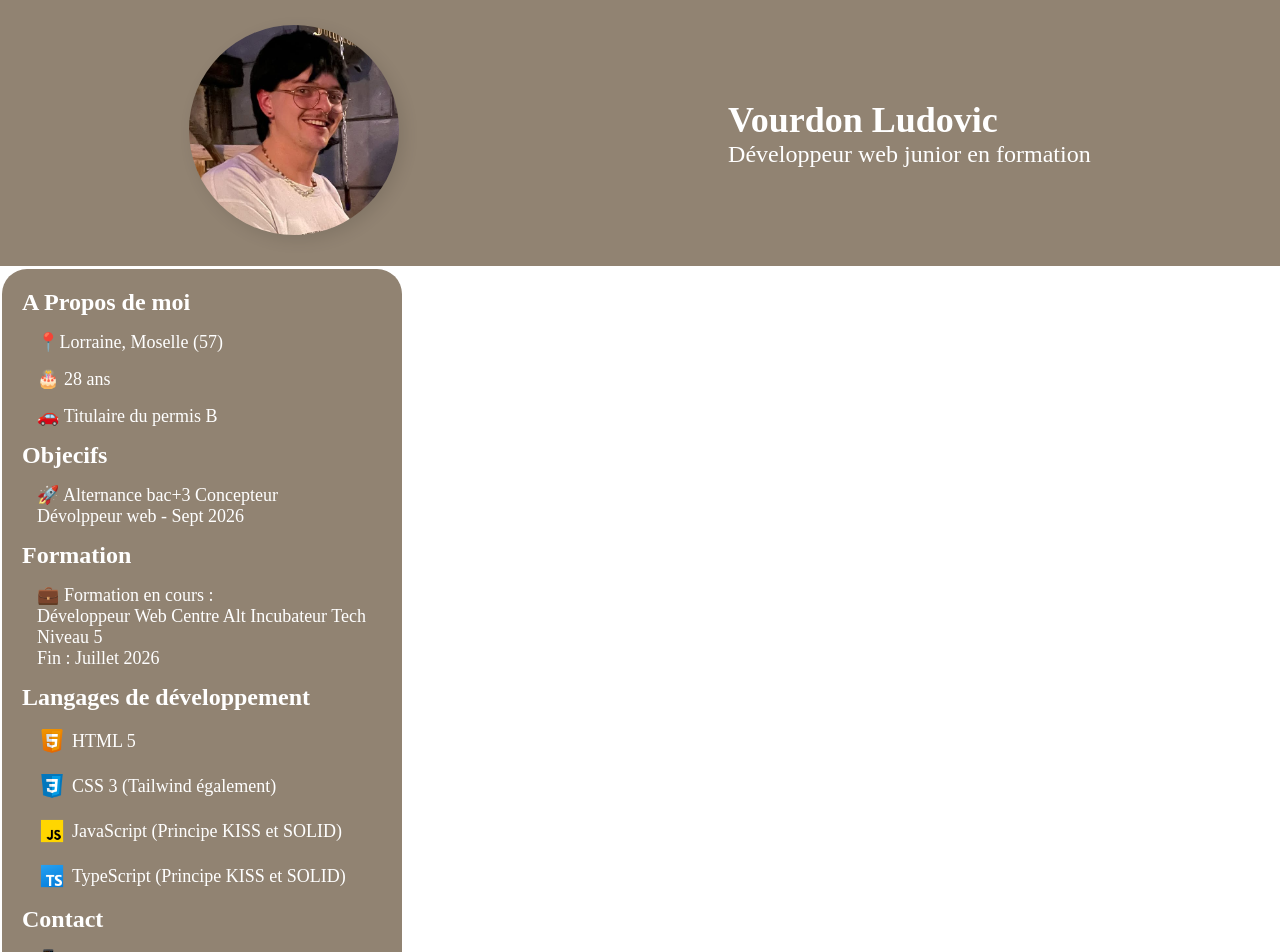
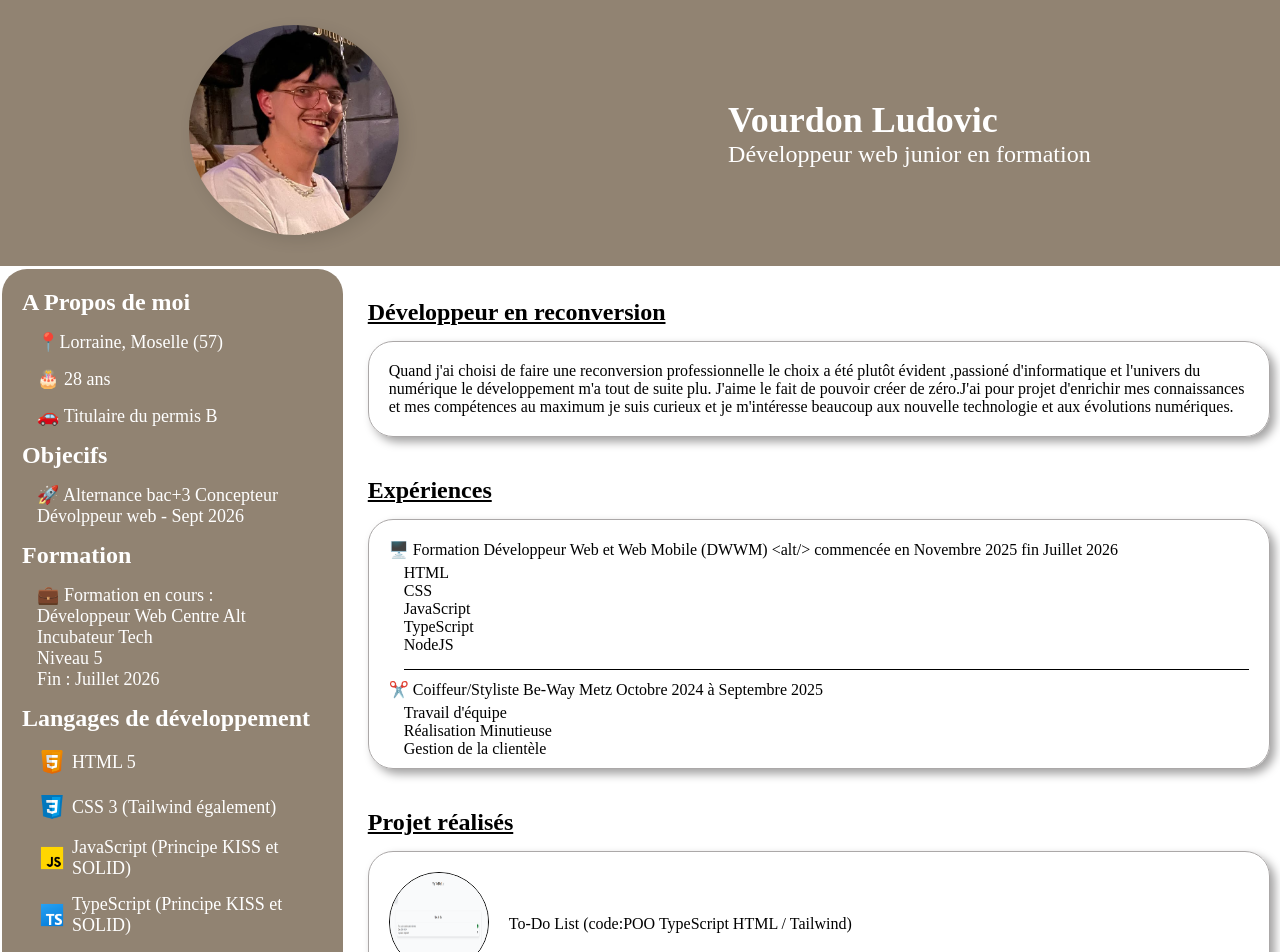
Before and after one commit to LudovicVRDN/WebCV, a React (Vite) app in the folder webCV/: page / in a window 1280 px wide. Shown: the top 952 px of the page. Built offline with nearby package versions, Linux system fonts and the light colour scheme.

Commit message:
feat main jsx and css done

```diff
--- a/webCV/src/components/App.jsx
+++ b/webCV/src/components/App.jsx
@@ -1,5 +1,6 @@
 import { useState } from "react";
 import HeaderBanner, { default as header } from "./header.jsx";
+import Main from './main.jsx'
 import "../style/App.css";
 import Aside from "./aside.jsx";
 
@@ -8,7 +9,10 @@ function App() {
     return(
         <div>
         <HeaderBanner />
+        <div className="content">
+        <Main />
         <Aside />
+        </div>
         </div>
     )
 }
--- /dev/null
+++ b/webCV/src/components/main.jsx
@@ -0,0 +1,75 @@
+import "../style/main.css";
+import todo from '../assets/todolist.png'
+
+function Main() {
+    const ecole = "<alt/>"
+  return (
+    <div className="mainSide">
+      <article className="intro">
+        <h2>Développeur en reconversion</h2>
+        <div className="block">
+          <p>
+            Quand j'ai choisi de faire une reconversion professionnelle le choix
+            a été plutôt évident ,passioné d'informatique et l'univers du
+            numérique le développement m'a tout de suite plu. J'aime le fait de
+            pouvoir créer de zéro.J'ai pour projet d'enrichir mes connaissances
+            et mes compétences au maximum je suis curieux et je m'intéresse
+            beaucoup aux nouvelle technologie et aux évolutions numériques.
+          </p>
+        </div>
+      </article>
+      <article className="experience">
+        <h2>Expériences</h2>
+        <ul className="block">
+          <li>
+            🖥️ Formation Développeur Web et Web Mobile (DWWM) {ecole} commencée en
+            Novembre 2025 fin Juillet 2026
+            <ul className="list">
+              <li>HTML</li>
+              <li>CSS</li>
+              <li>JavaScript</li>
+              <li>TypeScript</li>
+              <li>NodeJS</li>
+            </ul>
+          </li>
+          <li>
+            ✂️ Coiffeur/Styliste Be-Way Metz Octobre 2024 à Septembre 2025
+            <ul className="list">
+              <li>Travail d'équipe</li>
+              <li>Réalisation Minutieuse</li>
+              <li>Gestion de la clientèle</li>
+            </ul>
+          </li>
+          <li>
+            ✂️ Coiffeur/Styliste Mod's Hair Metz Mars 2024 à Octobre 2024
+            <ul className="list">
+              <li>Gestion des plannings</li>
+              <li>Gestion des stocks</li>
+              <li>Gestion de l'ouverture et de la clôtutre de la caisse</li>
+            </ul>
+          </li>
+          <li>
+            ✂️ Coiffeur/Styliste Mrs Cut By Polyne Faulquemont Juillet 2022 à Mars 2024
+            <ul className="list">
+              <li>Formation d'apprentis et stagiaires</li>
+              <li>Mise en avant des produits de revente</li>
+              <li>Gestion autonome du temps de travail</li>
+            </ul>
+          </li>
+        </ul>
+      </article>
+      <article>
+        <h2>Projet réalisés</h2>
+        <ul className="block">
+            <li className="project1">
+                <a target="_blank" href="https://willowy-frangipane-fc6eb5.netlify.app"> <img className="projet" src ={todo} alt="Capture d'écran to do list"/>
+                </a>
+                To-Do List (code:POO TypeScript HTML / Tailwind)
+            </li>
+        </ul>
+      </article>
+    </div>
+  );
+}
+
+export default Main;
--- a/webCV/src/style/aside.css
+++ b/webCV/src/style/aside.css
@@ -2,7 +2,7 @@
     background-color: var(--bg-header);
     display: flex;
     flex-direction: column;
-
+    flex: 0.5;
     width: 25rem;
     padding: 20px;
     margin-left: 2px;
--- a/webCV/src/style/header.css
+++ b/webCV/src/style/header.css
@@ -1,5 +1,3 @@
-
-
 .headerBanner{
     display: flex;
     justify-content: space-around;
@@ -11,6 +9,7 @@
     padding: 25px;
     color: white;
     border-bottom: 3px solid white;
+
 }
 .profilPicture{
     width: 210px ;
--- a/webCV/src/style/index.css
+++ b/webCV/src/style/index.css
@@ -14,8 +14,13 @@
   }
 }
 body{
-    display: flex;
-        width: 100vw;
+  display: flex;
+  flex-direction: column;
+  width: 100vw;
   max-width: 100%;  /* Bloque overflow */
   overflow-x: hidden;
 }
+.content{
+  display: flex;
+  flex-direction: row-reverse;
+}
--- /dev/null
+++ b/webCV/src/style/main.css
@@ -0,0 +1,50 @@
+.mainSide{
+    padding: 10px;
+    flex: 1.5;
+    display: flex;
+    flex-direction: column;
+    gap:40px;
+    margin-top: 20px;
+    margin-left: 15px;
+}
+.mainSide h2{
+    margin-bottom: 15px;
+    text-decoration: underline;
+}
+
+.block{
+    padding: 20px;
+    display: flex;
+    flex-direction: column;
+    gap: 10px;
+    border: 1px solid rgb(171, 168, 168);
+    border-radius: 25px;
+    box-shadow: 5px 5px 10px rgb(163, 162, 162) ;
+    overflow-y: auto;
+    max-height: 250px;
+    max-width: 1000px;
+    margin: auto;
+}
+.block ul{
+    border-bottom: 1px solid black;
+    padding-bottom: 15px;
+}
+
+.mainSide li{
+    list-style: none;
+}
+.list{
+    margin-left: 15px;
+    margin-top: 5px;
+}
+.projet{
+    border: 1px solid black;
+    width: 100px;
+    height: 100px;
+    border-radius: 100%;
+}
+.project1{
+    display: flex;
+    align-items: center;
+    gap: 20px;
+}
```
Also changed, not shown: webCV/src/assets/todolist.png (added), webCV/src/assets/todolist1.png (added).
